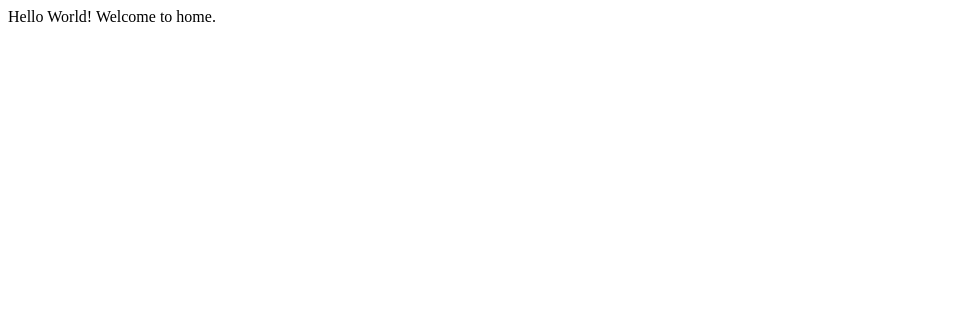
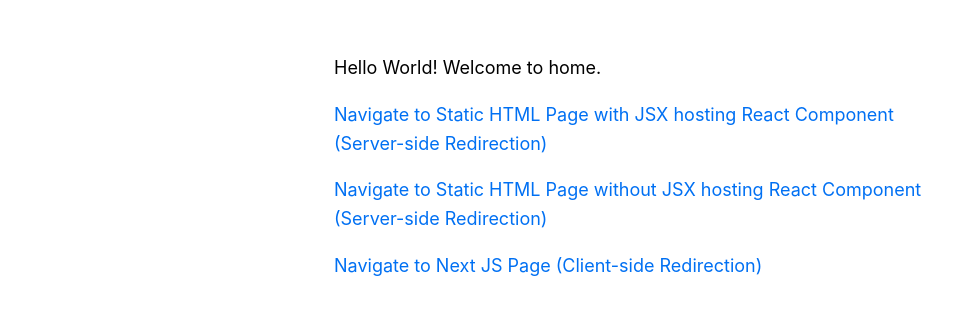
Before and after one commit to smathur/sample-projects, a Next.js app: page / in a window 1280 px wide. Shown: the top 314 px of the page, without its empty margins (0-976 px from the left). Built offline with nearby package versions, Linux system fonts and the light colour scheme.

Commit message:
Static Generation - Prerendering at Build Time

```diff
--- /dev/null
+++ b/components/error-messages.js
@@ -0,0 +1,2 @@
+export const err404 = "Page Not Found"
+export const err500 = "Internal Server Error"
--- /dev/null
+++ b/components/global.module.css
@@ -0,0 +1,5 @@
+.container {
+    max-width: 36rem;
+    padding: 0 1rem;
+    margin: 3rem auto 6rem;
+  }
--- /dev/null
+++ b/components/layout.js
@@ -0,0 +1,15 @@
+import styles from './global.module.css'
+import Head from 'next/head'
+
+const Layout = ({ children }) => (
+    <>
+        <Head>
+            <title>Next JS Index Page</title>
+        </Head>
+        <div className={styles.container}>
+            {children}
+        </div>
+    </>
+)
+
+export default Layout
--- /dev/null
+++ b/pages/_app.js
@@ -0,0 +1,6 @@
+import '../public/global.css'
+const App = ({ Component, pageProps }) => (
+    <Component {...pageProps} />
+)
+
+export default App
--- a/pages/index.js
+++ b/pages/index.js
@@ -1,3 +1,14 @@
+import Link from 'next/link'
+import Layout from '../components/layout'
 export default function Index () {
-    return <div>Hello World! Welcome to home.</div>
+    return (
+        <Layout>
+            <div>
+                Hello World! Welcome to home.
+                <p><Link href="ReactWithJSX.html"><a>Navigate to Static HTML Page with JSX hosting React Component (Server-side Redirection)</a></Link></p>
+                <p><Link href="ReactWithoutJSX.html"><a>Navigate to Static HTML Page without JSX hosting React Component (Server-side Redirection)</a></Link></p>
+                <p><Link href="link-target"><a>Navigate to Next JS Page (Client-side Redirection)</a></Link></p>
+            </div>
+        </Layout>
+    )
 }
--- /dev/null
+++ b/pages/link-target.module.css
@@ -0,0 +1,4 @@
+.h2ClassFromCSSFile {
+    background-color: green;
+    color: orange;
+};
--- a/public/ReactWithJSX.html
+++ b/public/ReactWithJSX.html
@@ -4,7 +4,7 @@
         <title>Static HTML with React Component</title>
     </head>
     <body>
-        <h1>This is a static HTML Page hosting a React Component</h1>
+        <h1>This is a static HTML Page in Public Dir hosting React Components</h1>
 
         <!--Containers to host our Stateful and Stateless Components-->
         <div id="Container1"></div>
@@ -22,7 +22,7 @@
                     super(props)
 
                     this.state = {
-                        person: 'Stateful Persons'
+                        person: 'Stateful Person'
                     }
                 }
 
@@ -41,7 +41,7 @@
             //ReactDOM.render(React.createElement(StatelessGreeting,{person: 'Stateless Person'},null),document.getElementById('Container2'));
 
             ReactDOM.render(<Greeting/>, document.getElementById('Container1'));
-            ReactDOM.render(<StatelessGreeting person='Stateles Persons'/>, document.getElementById('Container2'));
+            ReactDOM.render(<StatelessGreeting person='Stateles Person'/>, document.getElementById('Container2'));
         </script>
     </body>
 </html>
--- a/public/ReactWithoutJSX.html
+++ b/public/ReactWithoutJSX.html
@@ -4,7 +4,7 @@
         <title>Static HTML with React Component</title>
     </head>
     <body>
-        <h1>This is a static HTML Page hosting a React Component</h1>
+        <h1>This is a static HTML Page in Public Dir hosting React Components</h1>
 
         <!--Containers to host our Stateful and Stateless Components-->
         <div id="Container1"></div>
--- /dev/null
+++ b/public/global.css
@@ -0,0 +1,27 @@
+html,
+body {
+  padding: 0;
+  margin: 0;
+  font-family: -apple-system, BlinkMacSystemFont, Segoe UI, Roboto, Oxygen, Ubuntu,
+    Cantarell, Fira Sans, Droid Sans, Helvetica Neue, sans-serif;
+  line-height: 1.6;
+  font-size: 18px;
+}
+
+* {
+  box-sizing: border-box;
+}
+
+a {
+  color: #0070f3;
+  text-decoration: none;
+}
+
+a:hover {
+  text-decoration: underline;
+}
+
+img {
+  max-width: 100%;
+  display: block;
+}
```
Also changed, not shown: pages/link-target.js (added, +66 -0 lines), pages/posts.js (added, +35 -0 lines).
